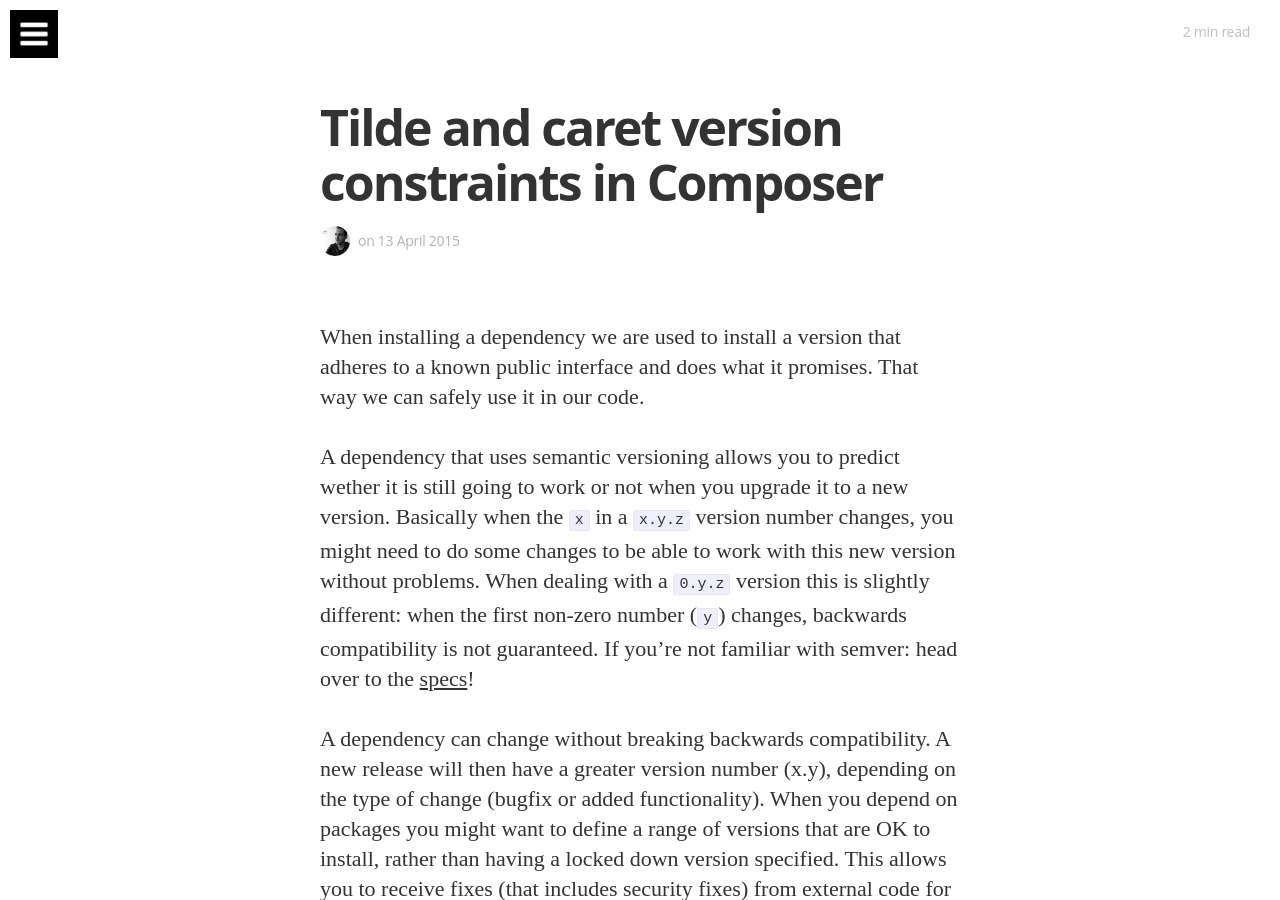
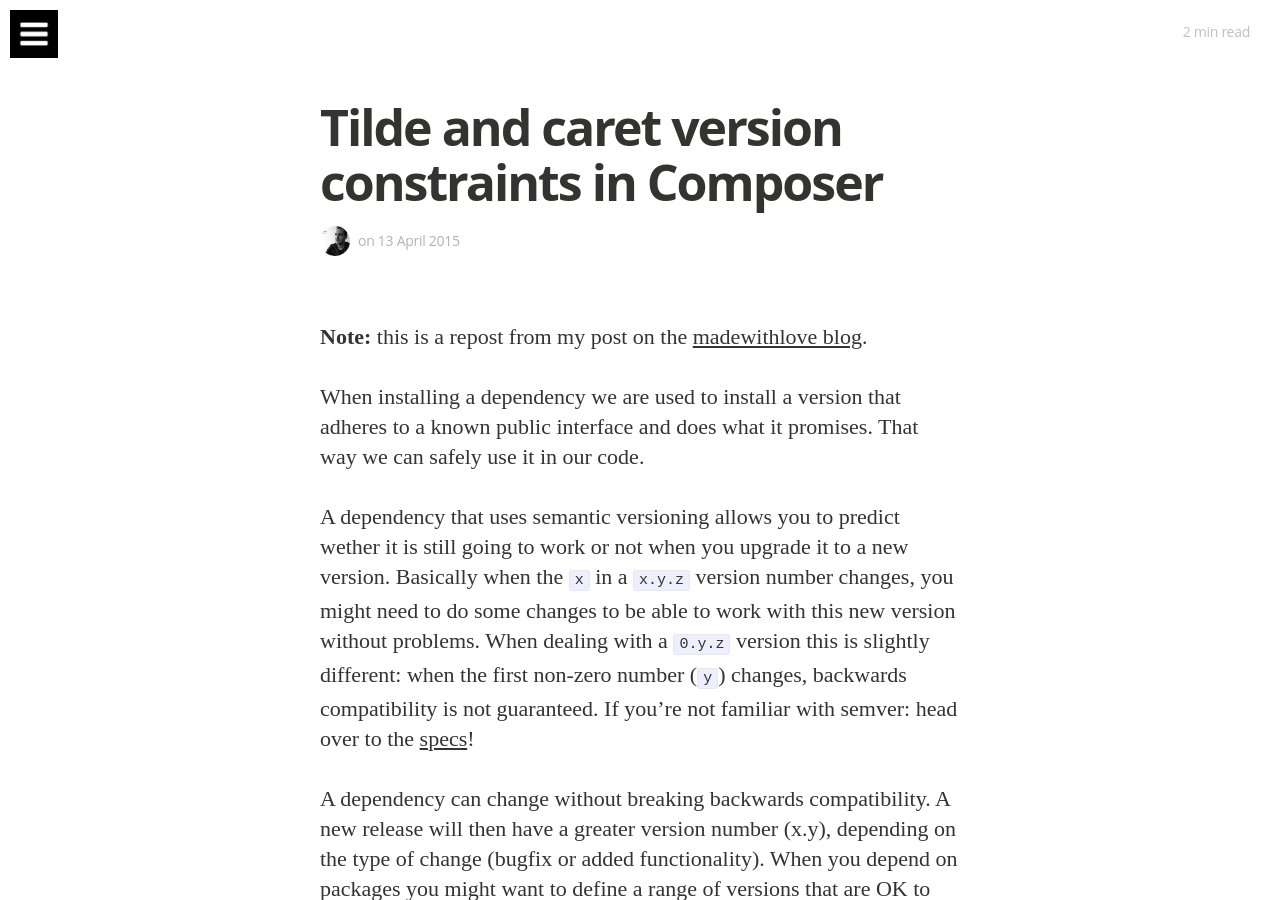
Before and after one commit to hannesvdvreken/hannesvdvreken.github.io, a Jekyll site: the page built from _posts/2015-04-10-tilde-and-caret-constraints.md, in a window 1280 px wide and 900 px high. Built offline with Jekyll 4.4.1, drawn with Linux system fonts in a browser that asks for light colours; nearby versions of some CDN libraries; some web fonts are replaced; comment, search, counter and statistics services are not loaded.

Commit message:
Referral to mwl blog

```diff
--- a/_posts/2015-04-10-tilde-and-caret-constraints.md
+++ b/_posts/2015-04-10-tilde-and-caret-constraints.md
@@ -6,6 +6,8 @@
 categories: "composer"
 tags: php composer semver
 ---
+
+**Note:** this is a repost from my post on the [madewithlove blog](http://blog.madewithlove.be/post/tilde-and-caret-constraints/).
 
 When installing a dependency we are used to install a version that adheres to a
 known public interface and does what it promises. That way we can safely use it in our code.
```
